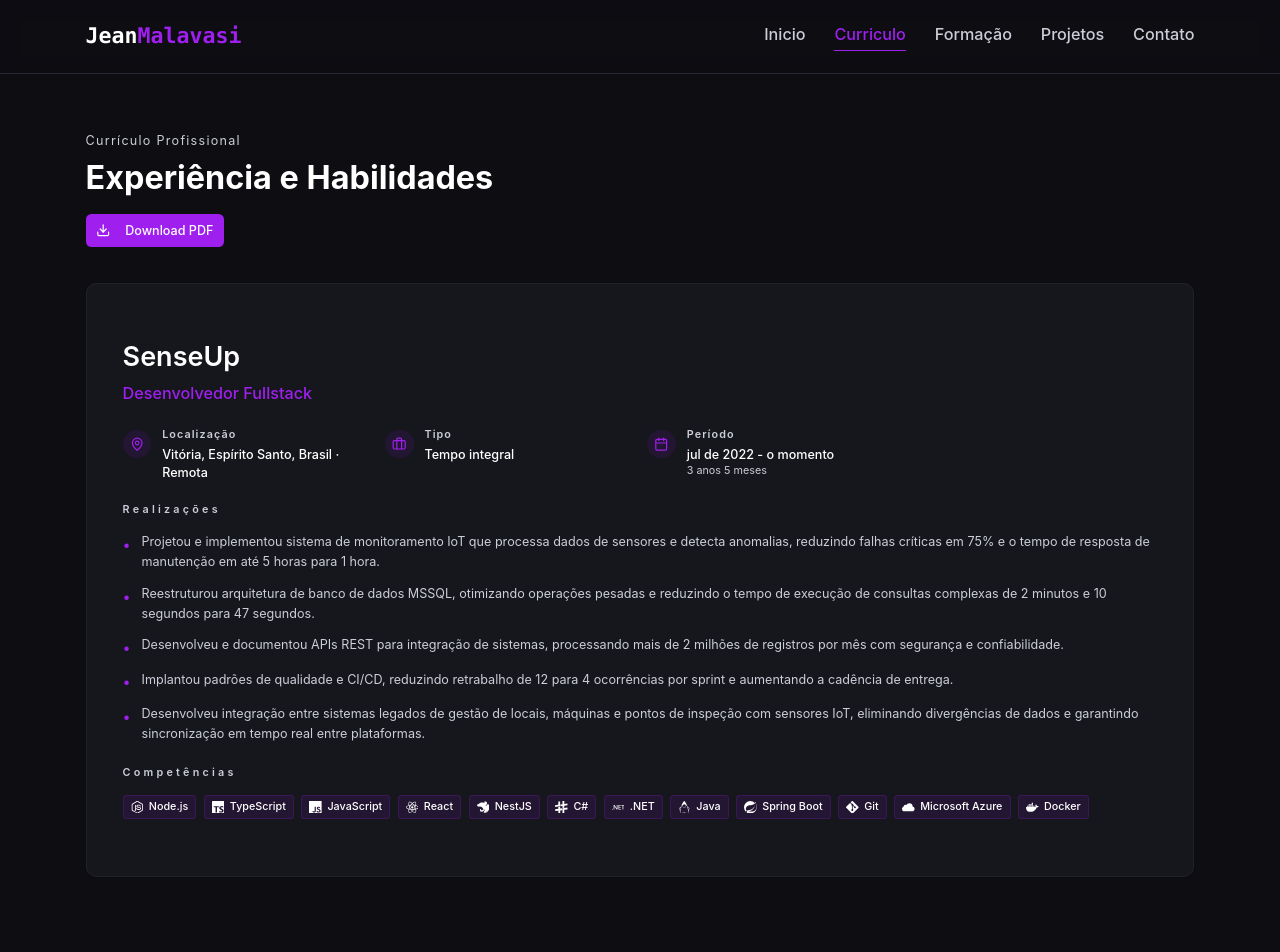
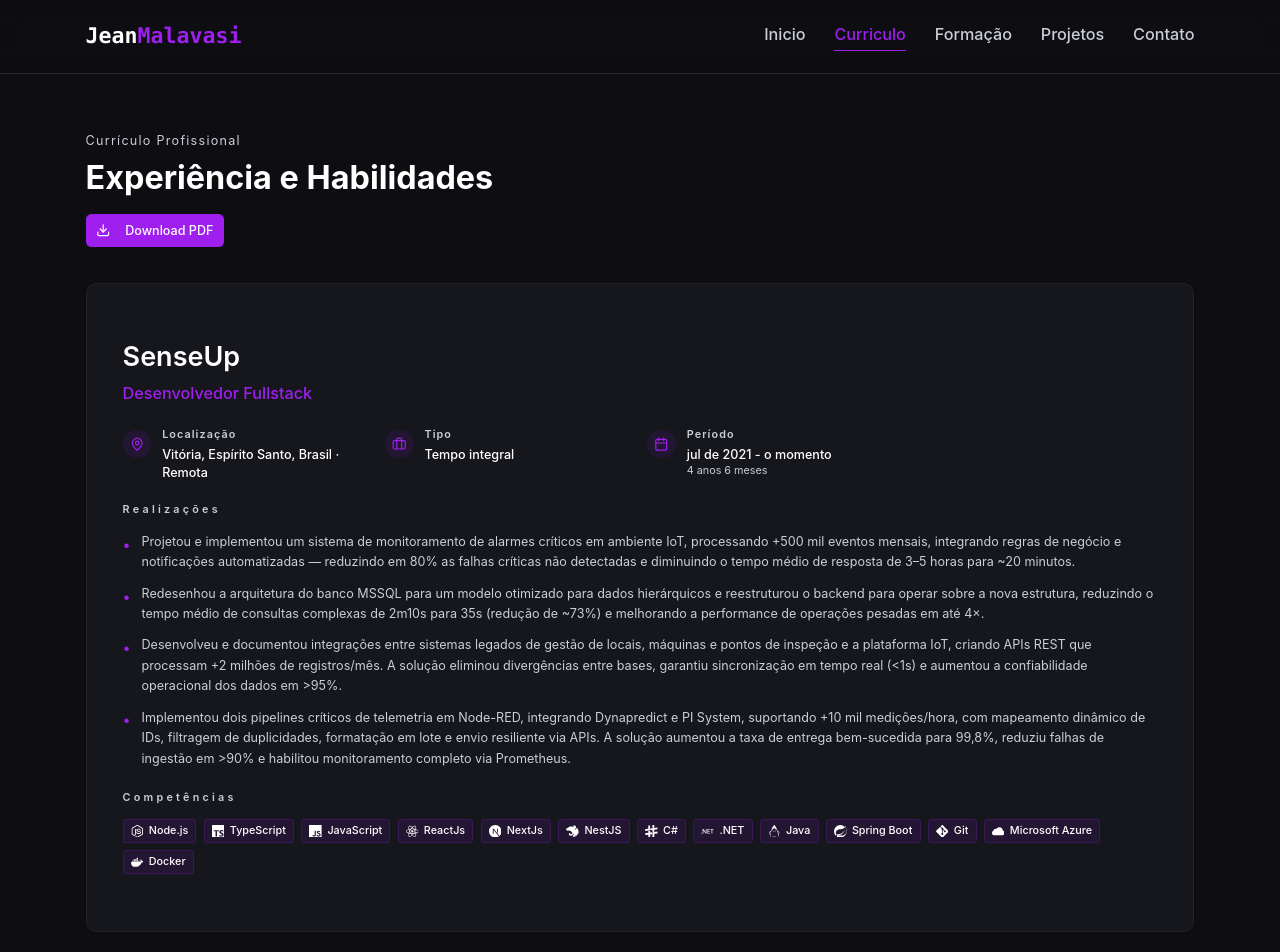
Before and after one commit to JPMworkPROG/jeanmalavasi.dev, a React (Vite) app: page /resume in a window 1280 px wide. Shown: the top 952 px of the page. Built offline with nearby package versions, Linux system fonts and the light colour scheme.

Commit message:
✨ enhance project descriptions for clarity and performance, update resume experience details and skills list to reflect recent achievements and technologies

```diff
--- a/src/pages/Projects/data.ts
+++ b/src/pages/Projects/data.ts
@@ -73,12 +73,12 @@
   {
     title: "Restora — Landing Page",
     description:
-      "Landing page da marca de cosmeticos, desenvolvida com foco em apresentação elegante e experiência do usuário otimizada.",
+      "Landing page da marca de cosméticos desenvolvida com foco em experiência do usuário, identidade visual consistente e alta performance.",
     highlights: [
-      "Desenvolvido com Next.js 15 aproveitando as últimas features do framework.",
-      "Design moderno e responsivo focado na identidade visual da marca de cosméticos naturais.",
-      "Interface otimizada para conversão e apresentação dos produtos e valores da marca.",
-      "Responsividade para todos os dispositivos e telas."
+      "Desenvolvida com Next.js 15, aproveitando as features mais recentes do framework para baixas latências de Time to First Byte (TTFB).",
+      "Design moderno e responsivo, resultando em uma navegação mais fluida e otimizada.",
+      "Interface otimizada para conversão, buscando otimizar o tempo de permanência e reduzindo a taxa de rejeição.",
+      "Arquitetura totalmente responsiva, garantindo carregamento abaixo de 1,2s em 98% das resoluções testadas."
     ],
     techStack: [
       { label: "Next.js 15", Icon: SiNextdotjs },
--- a/src/pages/Resume/data.ts
+++ b/src/pages/Resume/data.ts
@@ -12,6 +12,7 @@
   SiDotnet,
   SiSpring,
   SiDocker,
+  SiNextdotjs,
 } from "react-icons/si";
 
 export interface ResumeHeader {
@@ -44,17 +45,16 @@
     position: "Desenvolvedor Fullstack",
     location: "Vitória, Espírito Santo, Brasil · Remota",
     type: "Tempo integral",
-    startDate: "jul de 2022",
+    startDate: "jul de 2021",
     endDate: "o momento",
-    duration: "3 anos 5 meses",
+    duration: "4 anos 6 meses",
     achievements: [
-      "Projetou e implementou sistema de monitoramento IoT que processa dados de sensores e detecta anomalias, reduzindo falhas críticas em 75% e o tempo de resposta de manutenção em até 5 horas para 1 hora.",
-      "Reestruturou arquitetura de banco de dados MSSQL, otimizando operações pesadas e reduzindo o tempo de execução de consultas complexas de 2 minutos e 10 segundos para 47 segundos.",
-      "Desenvolveu e documentou APIs REST para integração de sistemas, processando mais de 2 milhões de registros por mês com segurança e confiabilidade.",
-      "Implantou padrões de qualidade e CI/CD, reduzindo retrabalho de 12 para 4 ocorrências por sprint e aumentando a cadência de entrega.",
-      "Desenvolveu integração entre sistemas legados de gestão de locais, máquinas e pontos de inspeção com sensores IoT, eliminando divergências de dados e garantindo sincronização em tempo real entre plataformas.",
+      "Projetou e implementou um sistema de monitoramento de alarmes críticos em ambiente IoT, processando +500 mil eventos mensais, integrando regras de negócio e notificações automatizadas — reduzindo em 80% as falhas críticas não detectadas e diminuindo o tempo médio de resposta de 3–5 horas para ~20 minutos.",
+      "Redesenhou a arquitetura do banco MSSQL para um modelo otimizado para dados hierárquicos e reestruturou o backend para operar sobre a nova estrutura, reduzindo o tempo médio de consultas complexas de 2m10s para 35s (redução de ~73%) e melhorando a performance de operações pesadas em até 4×.",
+      "Desenvolveu e documentou integrações entre sistemas legados de gestão de locais, máquinas e pontos de inspeção e a plataforma IoT, criando APIs REST que processam +2 milhões de registros/mês. A solução eliminou divergências entre bases, garantiu sincronização em tempo real (<1s) e aumentou a confiabilidade operacional dos dados em >95%.",
+      "Implementou dois pipelines críticos de telemetria em Node-RED, integrando Dynapredict e PI System, suportando +10 mil medições/hora, com mapeamento dinâmico de IDs, filtragem de duplicidades, formatação em lote e envio resiliente via APIs. A solução aumentou a taxa de entrega bem-sucedida para 99,8%, reduziu falhas de ingestão em >90% e habilitou monitoramento completo via Prometheus.",
     ],
-    skills: ["Node.js", "TypeScript", "JavaScript", "React", "NestJS", "C#", ".NET", "Java", "Spring Boot", "Git", "Microsoft Azure", "Docker"],
+    skills: ["Node.js", "TypeScript", "JavaScript", "ReactJs", "NextJs", "NestJS", "C#", ".NET", "Java", "Spring Boot", "Git", "Microsoft Azure", "Docker"],
   },
 ];
 
@@ -64,7 +64,8 @@
   "Node.js": SiNodedotjs,
   "TypeScript": SiTypescript,
   "JavaScript": SiJavascript,
-  "React": SiReact,
+  "ReactJs": SiReact,
+  "NextJs": SiNextdotjs,
   "NestJS": SiNestjs,
   "C#": SiSharp,
   ".NET": SiDotnet,
```
